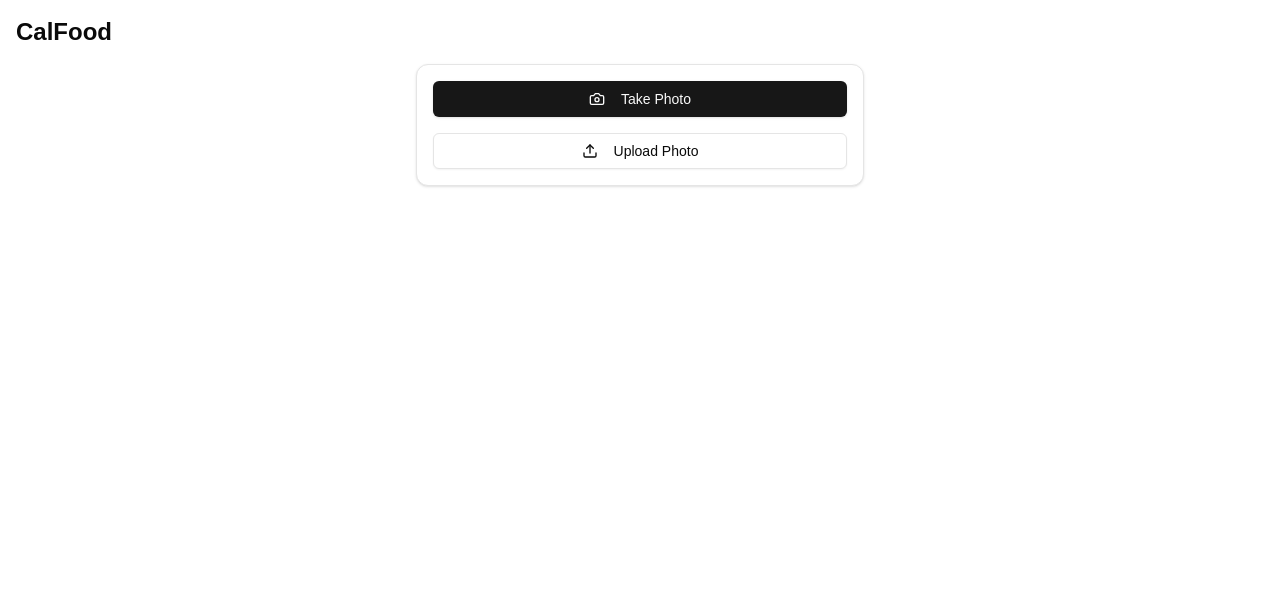
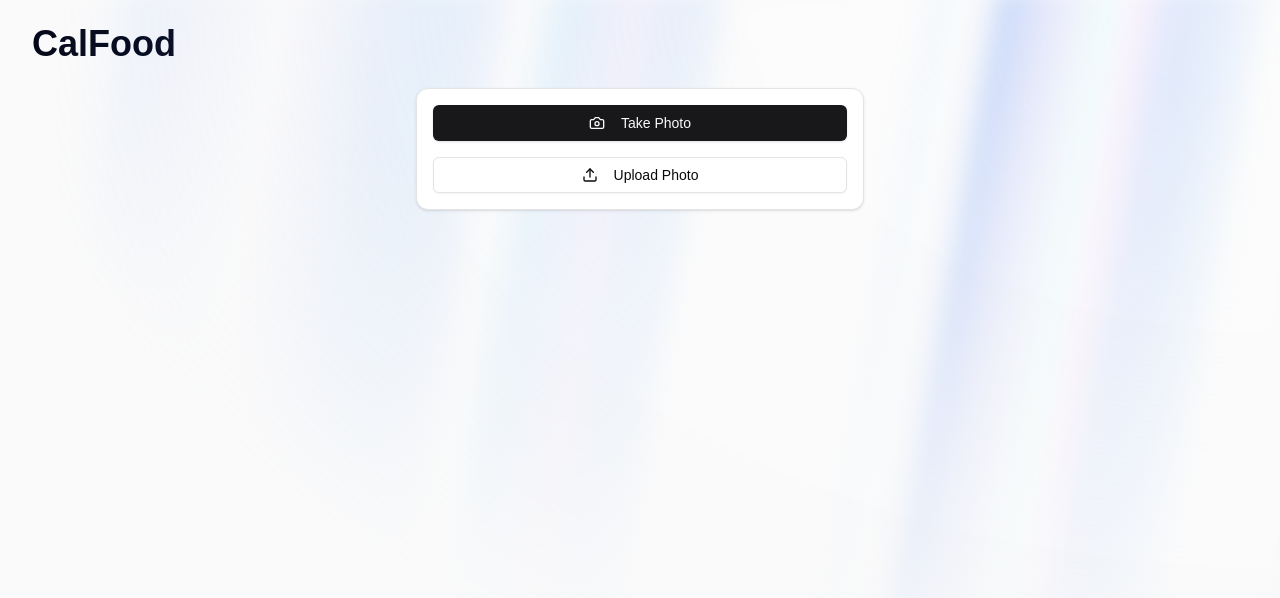
Before and after one commit to keyingwu/calfood, a Next.js app: page / in a window 1280 px wide. Shown: the top 598 px of the page. Built offline with nearby package versions, Linux system fonts and the light colour scheme.

Commit message:
Add Framer Motion, update Tailwind config, and introduce Aurora background component

```diff
--- a/app/globals.css
+++ b/app/globals.css
@@ -9,24 +9,24 @@
 @layer base {
   :root {
     --background: 0 0% 100%;
-    --foreground: 0 0% 3.9%;
+    --foreground: 240 10% 3.9%;
     --card: 0 0% 100%;
-    --card-foreground: 0 0% 3.9%;
+    --card-foreground: 240 10% 3.9%;
     --popover: 0 0% 100%;
-    --popover-foreground: 0 0% 3.9%;
-    --primary: 0 0% 9%;
+    --popover-foreground: 240 10% 3.9%;
+    --primary: 240 5.9% 10%;
     --primary-foreground: 0 0% 98%;
-    --secondary: 0 0% 96.1%;
-    --secondary-foreground: 0 0% 9%;
-    --muted: 0 0% 96.1%;
-    --muted-foreground: 0 0% 45.1%;
-    --accent: 0 0% 96.1%;
-    --accent-foreground: 0 0% 9%;
+    --secondary: 240 4.8% 95.9%;
+    --secondary-foreground: 240 5.9% 10%;
+    --muted: 240 4.8% 95.9%;
+    --muted-foreground: 240 3.8% 46.1%;
+    --accent: 240 4.8% 95.9%;
+    --accent-foreground: 240 5.9% 10%;
     --destructive: 0 84.2% 60.2%;
     --destructive-foreground: 0 0% 98%;
-    --border: 0 0% 89.8%;
-    --input: 0 0% 89.8%;
-    --ring: 0 0% 3.9%;
+    --border: 240 5.9% 90%;
+    --input: 240 5.9% 90%;
+    --ring: 240 10% 3.9%;
     --chart-1: 12 76% 61%;
     --chart-2: 173 58% 39%;
     --chart-3: 197 37% 24%;
@@ -35,25 +35,25 @@
     --radius: 0.5rem;
   }
   .dark {
-    --background: 0 0% 3.9%;
+    --background: 240 10% 3.9%;
     --foreground: 0 0% 98%;
-    --card: 0 0% 3.9%;
+    --card: 240 10% 3.9%;
     --card-foreground: 0 0% 98%;
-    --popover: 0 0% 3.9%;
+    --popover: 240 10% 3.9%;
     --popover-foreground: 0 0% 98%;
     --primary: 0 0% 98%;
-    --primary-foreground: 0 0% 9%;
-    --secondary: 0 0% 14.9%;
+    --primary-foreground: 240 5.9% 10%;
+    --secondary: 240 3.7% 15.9%;
     --secondary-foreground: 0 0% 98%;
-    --muted: 0 0% 14.9%;
-    --muted-foreground: 0 0% 63.9%;
-    --accent: 0 0% 14.9%;
+    --muted: 240 3.7% 15.9%;
+    --muted-foreground: 240 5% 64.9%;
+    --accent: 240 3.7% 15.9%;
     --accent-foreground: 0 0% 98%;
     --destructive: 0 62.8% 30.6%;
     --destructive-foreground: 0 0% 98%;
-    --border: 0 0% 14.9%;
-    --input: 0 0% 14.9%;
-    --ring: 0 0% 83.1%;
+    --border: 240 3.7% 15.9%;
+    --input: 240 3.7% 15.9%;
+    --ring: 240 4.9% 83.9%;
     --chart-1: 220 70% 50%;
     --chart-2: 160 60% 45%;
     --chart-3: 30 80% 55%;
@@ -70,3 +70,13 @@
     @apply bg-background text-foreground;
   }
 }
+
+/* Add aurora animation */
+@keyframes aurora {
+  from {
+    background-position: 50% 50%, 50% 50%;
+  }
+  to {
+    background-position: 350% 50%, 350% 50%;
+  }
+}
--- a/app/layout.tsx
+++ b/app/layout.tsx
@@ -2,6 +2,7 @@
 import { Geist, Geist_Mono } from "next/font/google";
 import "./globals.css";
 import { Toaster } from "@/components/ui/toaster";
+import { AuroraBackground } from "@/components/ui/aurora-background";
 
 const geistSans = Geist({
   variable: "--font-geist-sans",
@@ -14,8 +15,8 @@
 });
 
 export const metadata: Metadata = {
-  title: "Create Next App",
-  description: "Generated by create next app",
+  title: "CalFood - AI Food Analysis",
+  description: "Analyze your food with AI",
 };
 
 export default function RootLayout({
@@ -26,8 +27,15 @@
   return (
     <html lang="en">
       <body className={`${geistSans.variable} ${geistMono.variable} antialiased`}>
-        {children}
-        <Toaster />
+        <AuroraBackground>
+          <div className="flex flex-col min-h-screen">
+            <header className="container py-6">
+              <h1 className="text-4xl font-bold">CalFood</h1>
+            </header>
+            <main className="container flex-1 relative z-10">{children}</main>
+          </div>
+          <Toaster />
+        </AuroraBackground>
       </body>
     </html>
   );
--- a/app/page.tsx
+++ b/app/page.tsx
@@ -1,10 +1,5 @@
 import { FoodCaptureContainer } from "@/app/(features)/food-capture/container";
 
 export default function Home() {
-  return (
-    <main className="container mx-auto p-4">
-      <h1 className="text-2xl font-bold mb-4">CalFood</h1>
-      <FoodCaptureContainer />
-    </main>
-  );
+  return <FoodCaptureContainer />;
 }
--- /dev/null
+++ b/components/ui/aurora-background.tsx
@@ -0,0 +1,42 @@
+"use client";
+import { cn } from "@/lib/utils";
+import React, { ReactNode } from "react";
+
+interface AuroraBackgroundProps extends React.HTMLProps<HTMLDivElement> {
+  children: ReactNode;
+  showRadialGradient?: boolean;
+}
+
+export const AuroraBackground = ({ className, children, showRadialGradient = true, ...props }: AuroraBackgroundProps) => {
+  return (
+    <main>
+      <div className={cn("relative min-h-[100vh] bg-zinc-50 dark:bg-zinc-900 text-slate-950 transition-bg", className)} {...props}>
+        <div className="absolute inset-0 overflow-hidden">
+          <div
+            //   I'm sorry but this is what peak developer performance looks like // trigger warning
+            className={cn(
+              `
+            [--white-gradient:repeating-linear-gradient(100deg,var(--white)_0%,var(--white)_7%,var(--transparent)_10%,var(--transparent)_12%,var(--white)_16%)]
+            [--dark-gradient:repeating-linear-gradient(100deg,var(--black)_0%,var(--black)_7%,var(--transparent)_10%,var(--transparent)_12%,var(--black)_16%)]
+            [--aurora:repeating-linear-gradient(100deg,var(--blue-500)_10%,var(--indigo-300)_15%,var(--blue-300)_20%,var(--violet-200)_25%,var(--blue-400)_30%)]
+            [background-image:var(--white-gradient),var(--aurora)]
+            dark:[background-image:var(--dark-gradient),var(--aurora)]
+            [background-size:300%,_200%]
+            [background-position:50%_50%,50%_50%]
+            filter blur-[10px] invert dark:invert-0
+            after:content-[""] after:absolute after:inset-0 after:[background-image:var(--white-gradient),var(--aurora)]
+            after:dark:[background-image:var(--dark-gradient),var(--aurora)]
+            after:[background-size:200%,_100%]
+            after:animate-aurora after:[background-attachment:fixed] after:mix-blend-difference
+            pointer-events-none
+            absolute -inset-[10px] opacity-50 will-change-transform`,
+
+              showRadialGradient && `[mask-image:radial-gradient(ellipse_at_100%_0%,black_10%,var(--transparent)_70%)]`
+            )}
+          ></div>
+        </div>
+        {children}
+      </div>
+    </main>
+  );
+};
--- /dev/null
+++ b/components/ui/code.demo.tsx
@@ -0,0 +1,26 @@
+"use client";
+
+import { motion } from "framer-motion";
+import React from "react";
+import { AuroraBackground } from "@/components/ui/aurora-background";
+
+export function AuroraBackgroundDemo() {
+  return (
+    <AuroraBackground>
+      <motion.div
+        initial={{ opacity: 0.0, y: 40 }}
+        whileInView={{ opacity: 1, y: 0 }}
+        transition={{
+          delay: 0.3,
+          duration: 0.8,
+          ease: "easeInOut",
+        }}
+        className="relative flex flex-col gap-4 items-center justify-center px-4"
+      >
+        <div className="text-3xl md:text-7xl font-bold dark:text-white text-center">Background lights are cool you know.</div>
+        <div className="font-extralight text-base md:text-4xl dark:text-neutral-200 py-4">And this, is chemical burn.</div>
+        <button className="bg-black dark:bg-white rounded-full w-fit text-white dark:text-black px-4 py-2">Debug now</button>
+      </motion.div>
+    </AuroraBackground>
+  );
+}
--- a/package.json
+++ b/package.json
@@ -14,6 +14,7 @@
     "@radix-ui/react-toast": "^1.2.6",
     "class-variance-authority": "^0.7.1",
     "clsx": "^2.1.1",
+    "framer-motion": "^12.4.2",
     "lucide-react": "^0.475.0",
     "next": "15.1.0",
     "openai": "^4.84.1",
--- a/tailwind.config.ts
+++ b/tailwind.config.ts
@@ -1,62 +1,91 @@
 import type { Config } from "tailwindcss";
+import { fontFamily } from "tailwindcss/defaultTheme";
 
-export default {
+const { default: flattenColorPalette } = require("tailwindcss/lib/util/flattenColorPalette");
+
+const config = {
   darkMode: ["class"],
-    content: [
-    "./pages/**/*.{js,ts,jsx,tsx,mdx}",
-    "./components/**/*.{js,ts,jsx,tsx,mdx}",
-    "./app/**/*.{js,ts,jsx,tsx,mdx}",
-  ],
+  content: ["./pages/**/*.{ts,tsx}", "./components/**/*.{ts,tsx}", "./app/**/*.{ts,tsx}", "./src/**/*.{ts,tsx}"],
+  prefix: "",
   theme: {
+    container: {
+      center: true,
+      padding: "2rem",
+      screens: {
+        "2xl": "1400px",
+      },
+    },
     extend: {
       colors: {
-  			background: 'hsl(var(--background))',
-  			foreground: 'hsl(var(--foreground))',
-  			card: {
-  				DEFAULT: 'hsl(var(--card))',
-  				foreground: 'hsl(var(--card-foreground))'
+        border: "hsl(var(--border))",
+        input: "hsl(var(--input))",
+        ring: "hsl(var(--ring))",
+        background: "hsl(var(--background))",
+        foreground: "hsl(var(--foreground))",
+        primary: {
+          DEFAULT: "hsl(var(--primary))",
+          foreground: "hsl(var(--primary-foreground))",
+        },
+        secondary: {
+          DEFAULT: "hsl(var(--secondary))",
+          foreground: "hsl(var(--secondary-foreground))",
+        },
+        destructive: {
+          DEFAULT: "hsl(var(--destructive))",
+          foreground: "hsl(var(--destructive-foreground))",
+        },
+        muted: {
+          DEFAULT: "hsl(var(--muted))",
+          foreground: "hsl(var(--muted-foreground))",
+        },
+        accent: {
+          DEFAULT: "hsl(var(--accent))",
+          foreground: "hsl(var(--accent-foreground))",
         },
         popover: {
-  				DEFAULT: 'hsl(var(--popover))',
-  				foreground: 'hsl(var(--popover-foreground))'
+          DEFAULT: "hsl(var(--popover))",
+          foreground: "hsl(var(--popover-foreground))",
         },
-  			primary: {
-  				DEFAULT: 'hsl(var(--primary))',
-  				foreground: 'hsl(var(--primary-foreground))'
+        card: {
+          DEFAULT: "hsl(var(--card))",
+          foreground: "hsl(var(--card-foreground))",
         },
-  			secondary: {
-  				DEFAULT: 'hsl(var(--secondary))',
-  				foreground: 'hsl(var(--secondary-foreground))'
       },
-  			muted: {
-  				DEFAULT: 'hsl(var(--muted))',
-  				foreground: 'hsl(var(--muted-foreground))'
+      animation: {
+        aurora: "aurora 60s linear infinite",
       },
-  			accent: {
-  				DEFAULT: 'hsl(var(--accent))',
-  				foreground: 'hsl(var(--accent-foreground))'
+      keyframes: {
+        aurora: {
+          from: {
+            backgroundPosition: "50% 50%, 50% 50%",
           },
-  			destructive: {
-  				DEFAULT: 'hsl(var(--destructive))',
-  				foreground: 'hsl(var(--destructive-foreground))'
+          to: {
+            backgroundPosition: "350% 50%, 350% 50%",
           },
-  			border: 'hsl(var(--border))',
-  			input: 'hsl(var(--input))',
-  			ring: 'hsl(var(--ring))',
-  			chart: {
-  				'1': 'hsl(var(--chart-1))',
-  				'2': 'hsl(var(--chart-2))',
-  				'3': 'hsl(var(--chart-3))',
-  				'4': 'hsl(var(--chart-4))',
-  				'5': 'hsl(var(--chart-5))'
-  			}
+        },
+      },
+      fontFamily: {
+        sans: ["var(--font-geist-sans)", ...fontFamily.sans],
+        mono: ["var(--font-geist-mono)", ...fontFamily.mono],
       },
       borderRadius: {
-  			lg: 'var(--radius)',
-  			md: 'calc(var(--radius) - 2px)',
-  			sm: 'calc(var(--radius) - 4px)'
+        lg: "var(--radius)",
+        md: "calc(var(--radius) - 2px)",
+        sm: "calc(var(--radius) - 4px)",
+      },
+    },
+  },
+  plugins: [addVariablesForColors],
+} satisfies Config;
+
+// This plugin adds each Tailwind color as a global CSS variable, e.g. var(--gray-200).
+function addVariablesForColors({ addBase, theme }: any) {
+  let allColors = flattenColorPalette(theme("colors"));
+  let newVars = Object.fromEntries(Object.entries(allColors).map(([key, val]) => [`--${key}`, val]));
+
+  addBase({
+    ":root": newVars,
+  });
 }
-  	}
-  },
-  plugins: [require("tailwindcss-animate")],
-} satisfies Config;
+
+export default config;
```
Also changed, not shown: 1 other file (tests, documents, lock files or other folders). Lines whose indentation alone changed are shown as unchanged.
